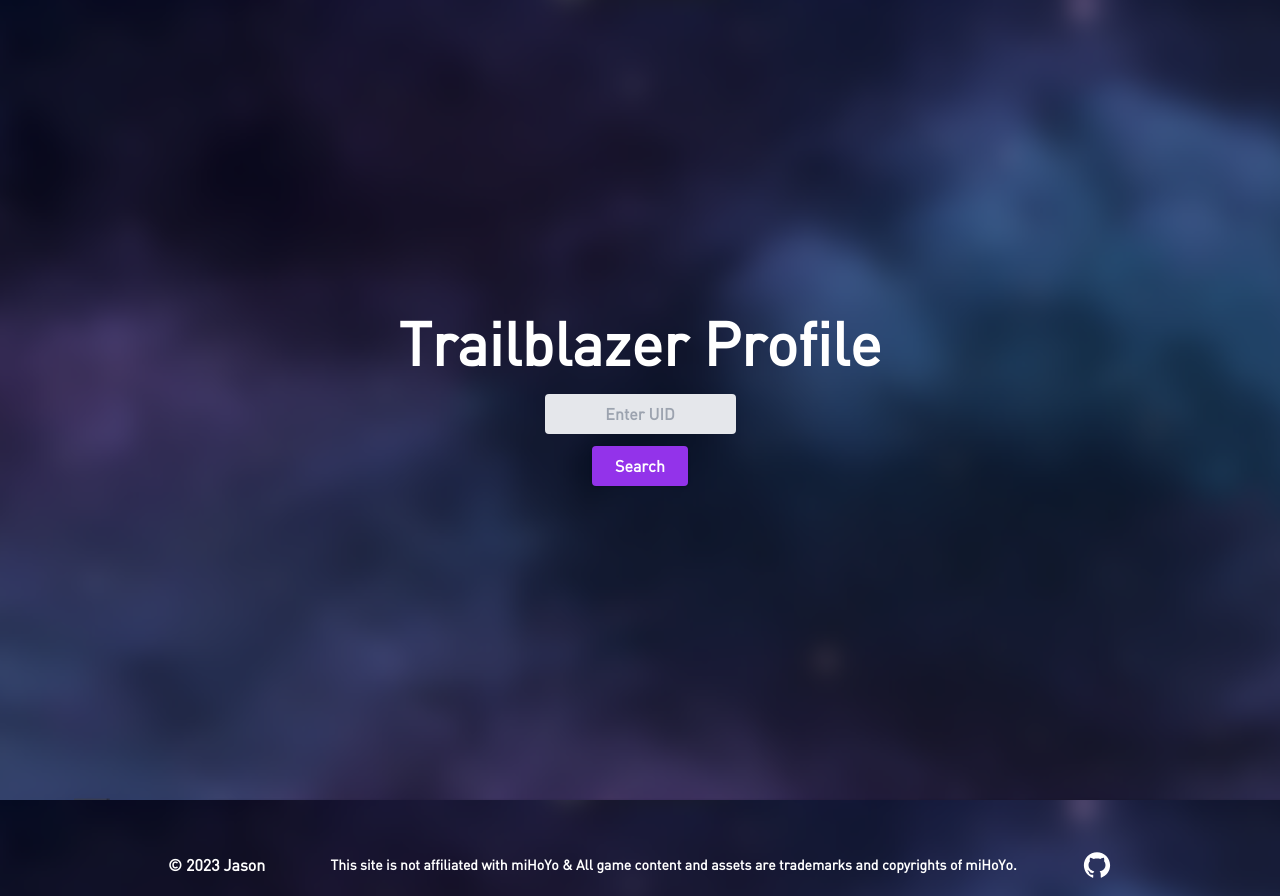
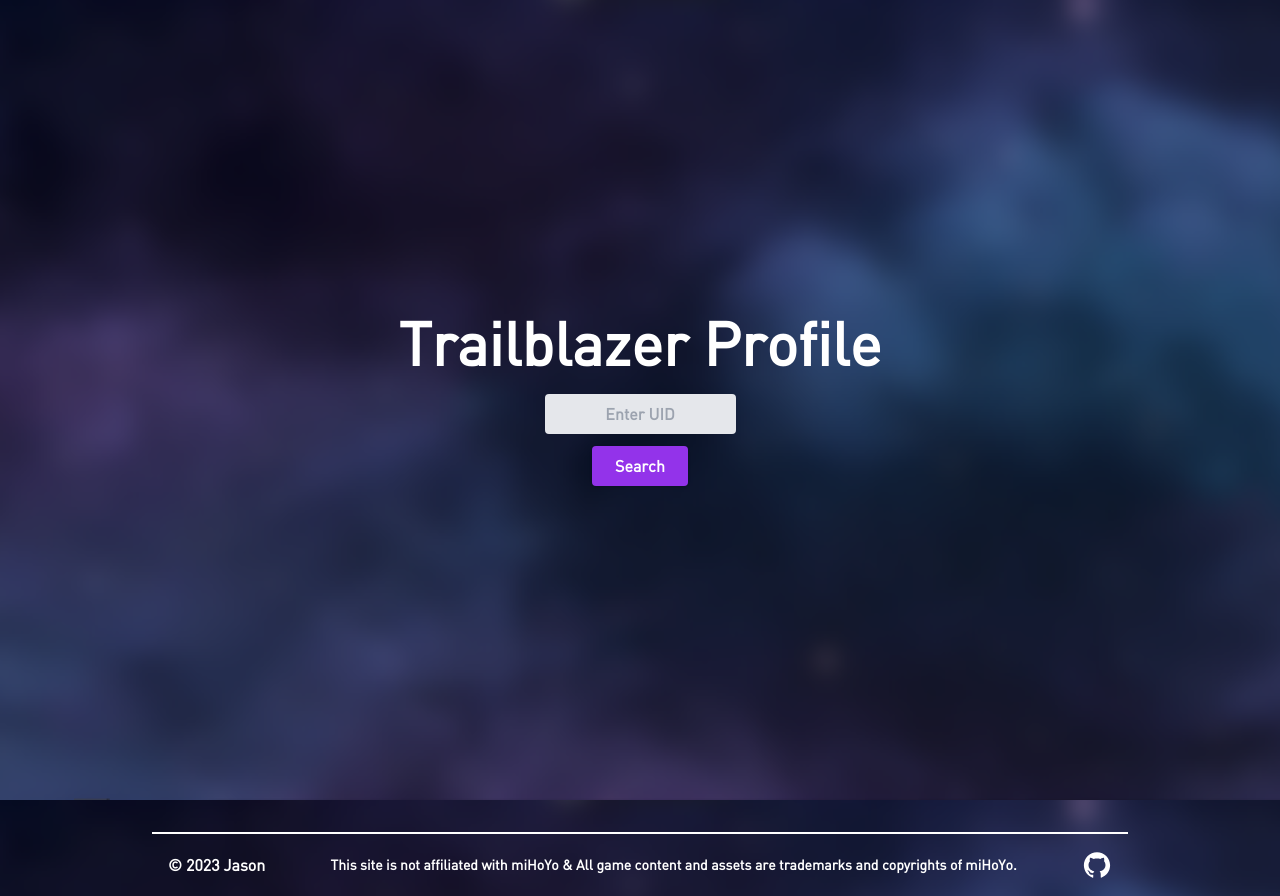
Before and after one commit to picklejason/hsr-showcase, a Next.js app: page / in a window 1280 px wide. Built offline with nearby package versions, Linux system fonts and the light colour scheme.

Commit message:
fix footer line

```diff
--- a/app/Footer.jsx
+++ b/app/Footer.jsx
@@ -17,7 +17,7 @@ const Footer = () => {
           })
         }
       />
-      <hr className="mx-auto mt-8 h-0.5 w-full border-0"></hr>
+      <hr className="mx-auto mt-8 h-0.5 w-full border-0 bg-white"></hr>
       <div className="mx-auto flex flex-row items-center gap-1 p-4 text-center md:flex-row md:justify-between">
         <span>© 2023 Jason</span>
         <span className="text-sm">
```
